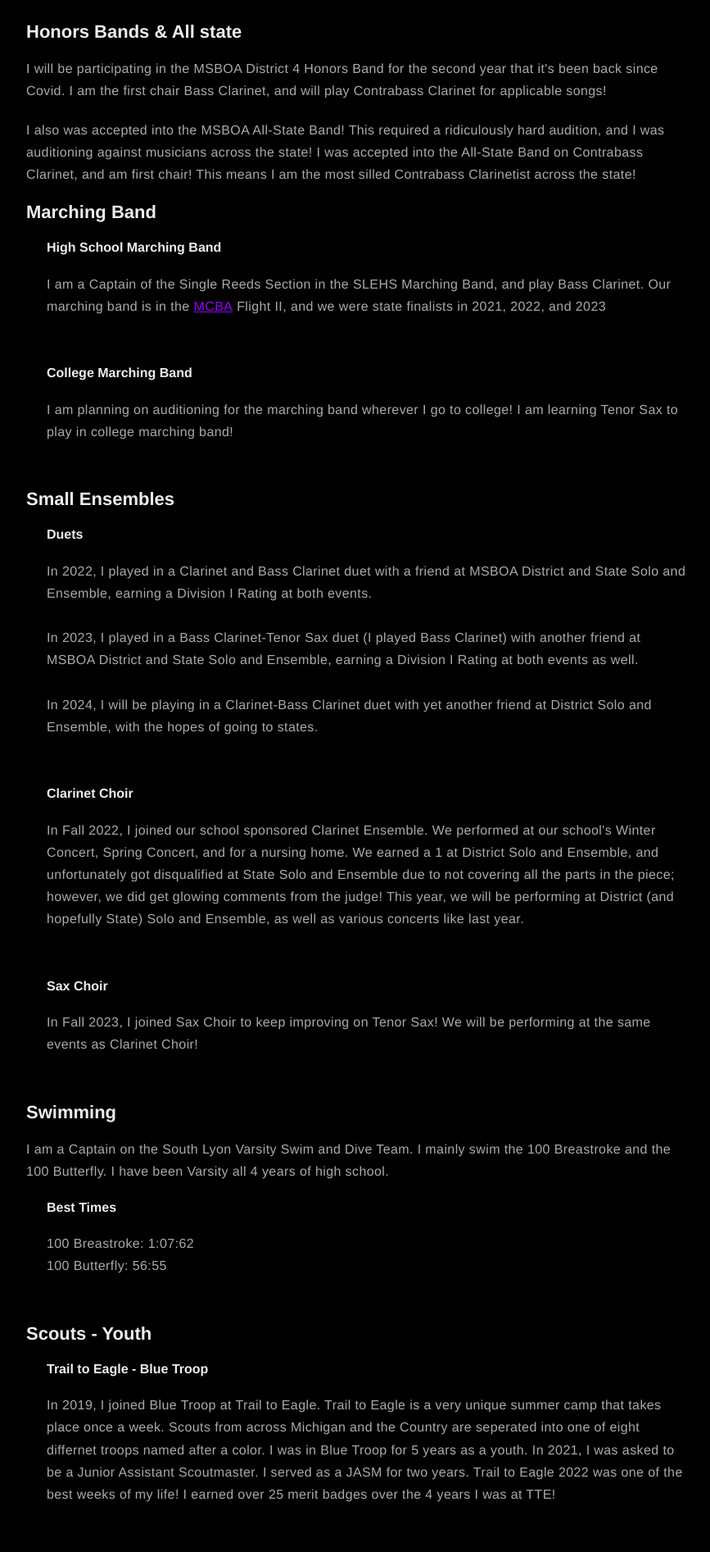
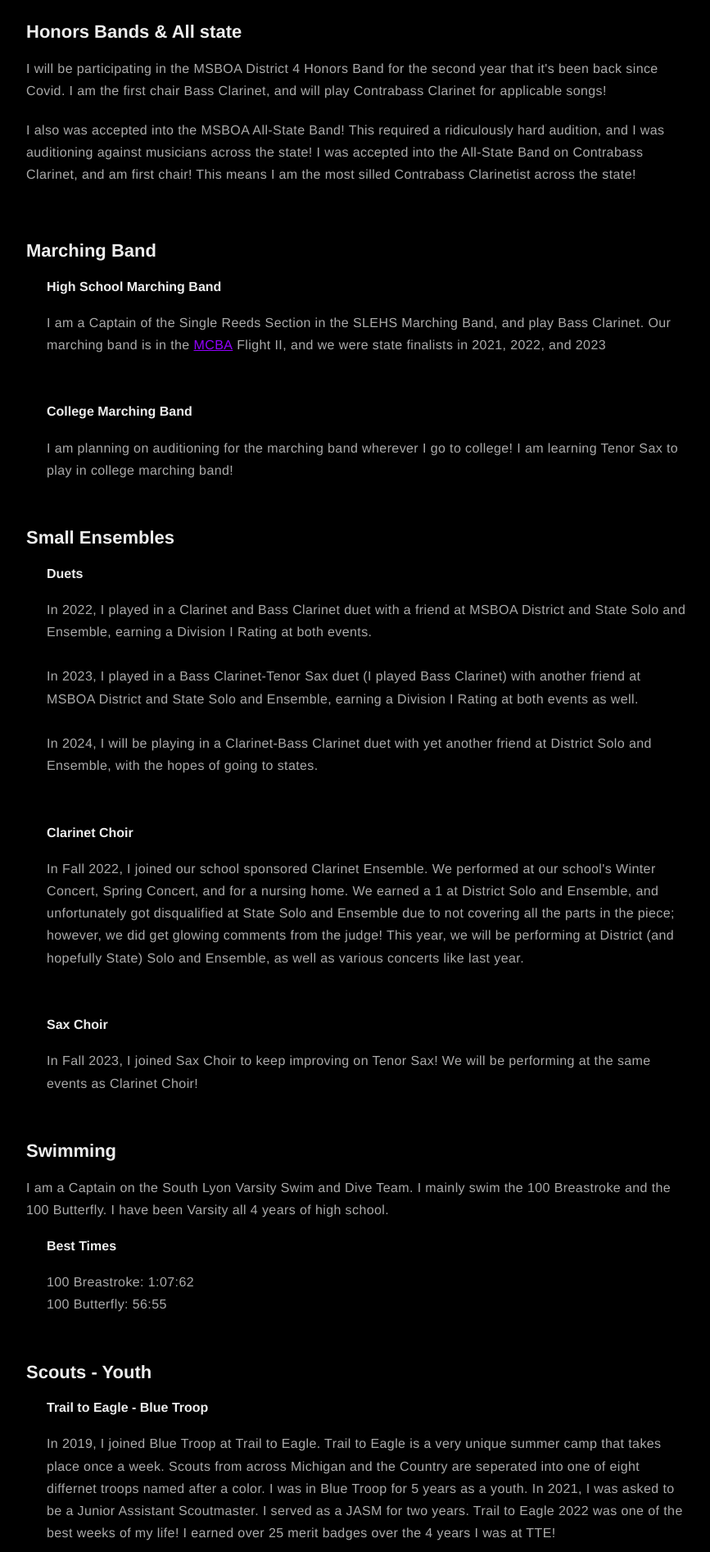
Before and after one commit to JDBurchHuzzah/jdburchhuzzah.github.io, a Jekyll site: the page built from about.md, in a window 1280 px wide. Shown: the part 1157-3050 px from the top of the page at 82% size, without its empty margins (203-1070 px from the left). Built offline with Jekyll 4.4.1, drawn with Linux system fonts in a browser that asks for light colours; nearby versions of some CDN libraries; grey boxes are pictures that could not be loaded.

```diff
--- a/about.md
+++ b/about.md
@@ -26,7 +26,7 @@ layout: page
 
 <h2>Honors Bands & All state</h2>
 <p>I will be participating in the MSBOA District 4 Honors Band for the second year that it's been back since Covid. I am the first chair Bass Clarinet, and will play Contrabass Clarinet for applicable songs!</p>
-<p>I also was accepted into the MSBOA All-State Band! This required a ridiculously hard audition, and I was auditioning against musicians across the state! I was accepted into the All-State Band on Contrabass Clarinet, and am first chair! This means I am the most silled Contrabass Clarinetist across the state!</p>
+<p>I also was accepted into the MSBOA All-State Band! This required a ridiculously hard audition, and I was auditioning against musicians across the state! I was accepted into the All-State Band on Contrabass Clarinet, and am first chair! This means I am the most silled Contrabass Clarinetist across the state!</p><br>
 
 <h2>Marching Band</h2>
 <div style="margin-left: 25px;">
```
